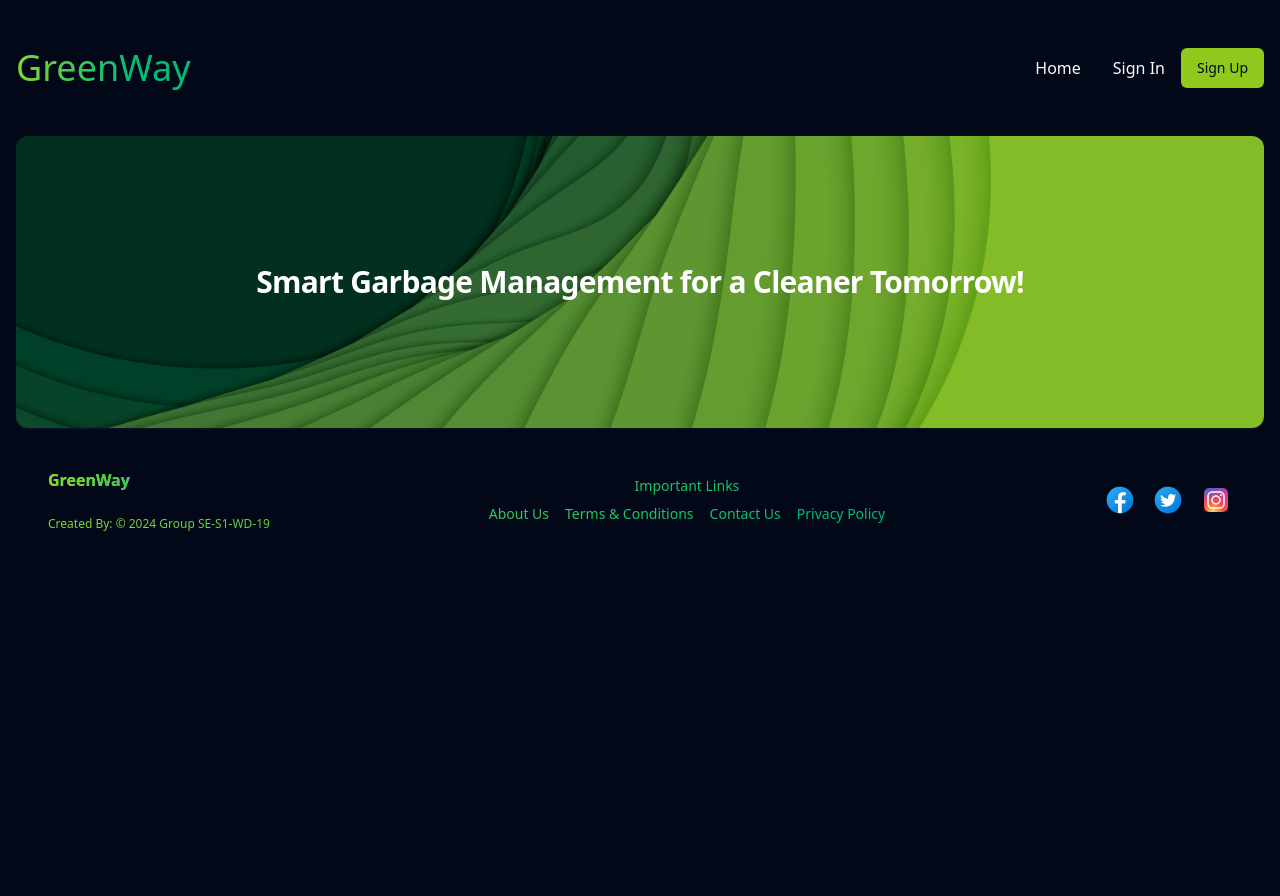
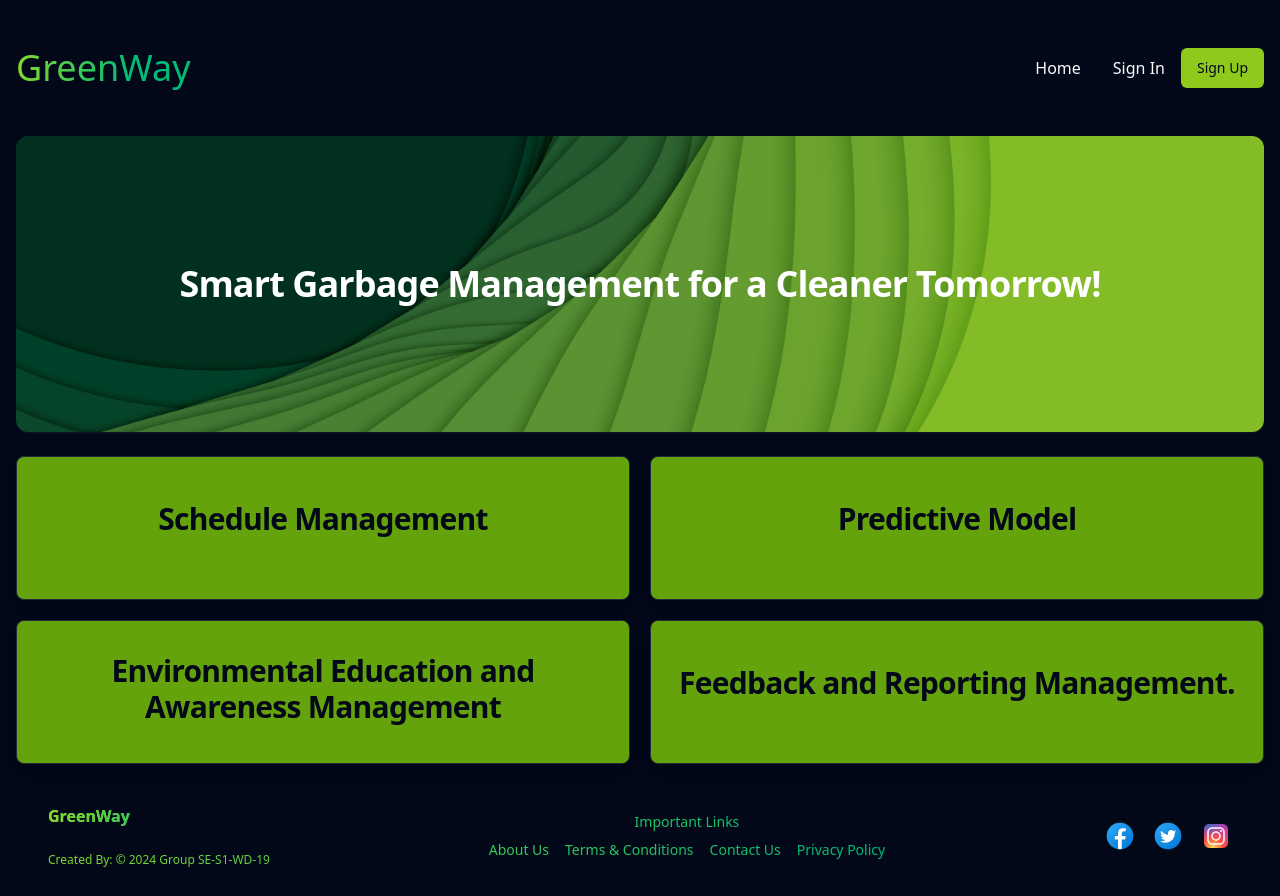
Before and after one commit to SE-Y3S1/greenway-front-end, a React (Vite) app: page / in a window 1280 px wide. Before the commit the page ends 800 px from the top, so only its background shows below. Built offline with nearby package versions, Linux system fonts and the light colour scheme.

Commit message:
feat: home links

```diff
--- a/package.json
+++ b/package.json
@@ -24,7 +24,7 @@
     "react": "^18.3.1",
     "react-day-picker": "^8.10.1",
     "react-dom": "^18.3.1",
-    "react-router-dom": "^6.26.1",
+    "react-router-dom": "^6.26.2",
     "recharts": "^2.12.7",
     "router": "^1.3.8",
     "tailwind-merge": "^2.4.0",
--- a/src/pages/home/components/Hero.jsx
+++ b/src/pages/home/components/Hero.jsx
@@ -2,7 +2,7 @@ function Hero() {
   return (
     <section className="py-32 flex justify-center items-center rounded-xl shadow-sm shadow-gray-900 border-white hero">
       <div>
-        <h2 className="text-white">Smart Garbage Management for a Cleaner Tomorrow!</h2>
+        <h2 className="text-white text-4xl">Smart Garbage Management for a Cleaner Tomorrow!</h2>
       </div>
     </section>
   );
--- /dev/null
+++ b/src/pages/home/components/dashboard.jsx
@@ -0,0 +1,48 @@
+import {
+    Card,
+    CardContent,
+    CardDescription,
+    CardFooter,
+    CardHeader,
+    CardTitle,
+} from "@/components/ui/card"
+import { Link } from "react-router-dom";
+
+function Dashboard() {
+    return (
+        <div>
+            <div className="grid grid-cols-2 gap-5 md:grid-cols-2 w-full mx-auto">
+                <Link to="/scheduling">
+                    <Card className="justify-center h-36 w-full py-5 shadow-lg transform transition duration-300 hover:scale-95 bg-lime-600">
+                        <CardHeader>
+                            <CardTitle className="text-3xl text-center">Schedule Management</CardTitle>
+                        </CardHeader>
+                    </Card>
+                </Link>
+                <Link to="/waste-prediction">
+                    <Card className="justify-center h-36 w-full py-5 shadow-lg transform transition duration-300 hover:scale-95 bg-lime-600">
+                        <CardHeader>
+                            <CardTitle className="text-3xl text-center">Predictive Model</CardTitle>
+                        </CardHeader>
+                    </Card>
+                </Link>
+                <Link to="/waste-prediction">
+                    <Card className="justify-center h-36 w-full py-2 shadow-lg transform transition duration-300 hover:scale-95 bg-lime-600">
+                        <CardHeader>
+                            <CardTitle className="text-3xl text-center">Environmental Education and Awareness Management</CardTitle>
+                        </CardHeader>
+                    </Card>
+                </Link>
+                <Link to="/waste-prediction">
+                    <Card className="justify-center h-36 w-full py-5 shadow-lg transform transition duration-300 hover:scale-95 bg-lime-600">
+                        <CardHeader>
+                            <CardTitle className="text-3xl text-center">Feedback and Reporting Management.</CardTitle>
+                        </CardHeader>
+                    </Card>
+                </Link>
+            </div>
+        </div>
+    );
+}
+
+export default Dashboard;
--- a/src/pages/home/home.page.jsx
+++ b/src/pages/home/home.page.jsx
@@ -1,10 +1,14 @@
 import Hero from "./components/Hero";
+import Dashboard from "./components/dashboard";
 
 function HomePage() {
   return (
     <main>
       <div>
-        <Hero/>
+        <Hero />
+      </div>
+      <div className="mt-6">
+        <Dashboard />
       </div>
     </main>
   );
--- a/src/pages/predictive-model/components/city-rank.jsx
+++ b/src/pages/predictive-model/components/city-rank.jsx
@@ -6,12 +6,11 @@ import {
     CardHeader,
     CardTitle,
 } from "@/components/ui/card"
-import { Separator } from "@radix-ui/react-separator";
 
 function CityRank({ predictionData }) {
     return (
         <div>
-            <h2 className="text-3xl font-bold text-center mt-10 mb-8">Weekly Waste Generation City Ranking</h2>
+            <h2 className="text-3xl font-bold text-center mt-10 mb-8">Projected Weekly City Waste Generation Rankings</h2>
           <div className="grid grid-cols-1 gap-5 md:grid-cols-4 w-full mx-auto">
             {predictionData.map((city, index) => (
               <Card key={index} className="justify-center h-auto w-full px-14 shadow-lg transform transition duration-300 hover:scale-105">
```
Also changed, not shown: 1 other file (tests, documents, lock files or other folders).
